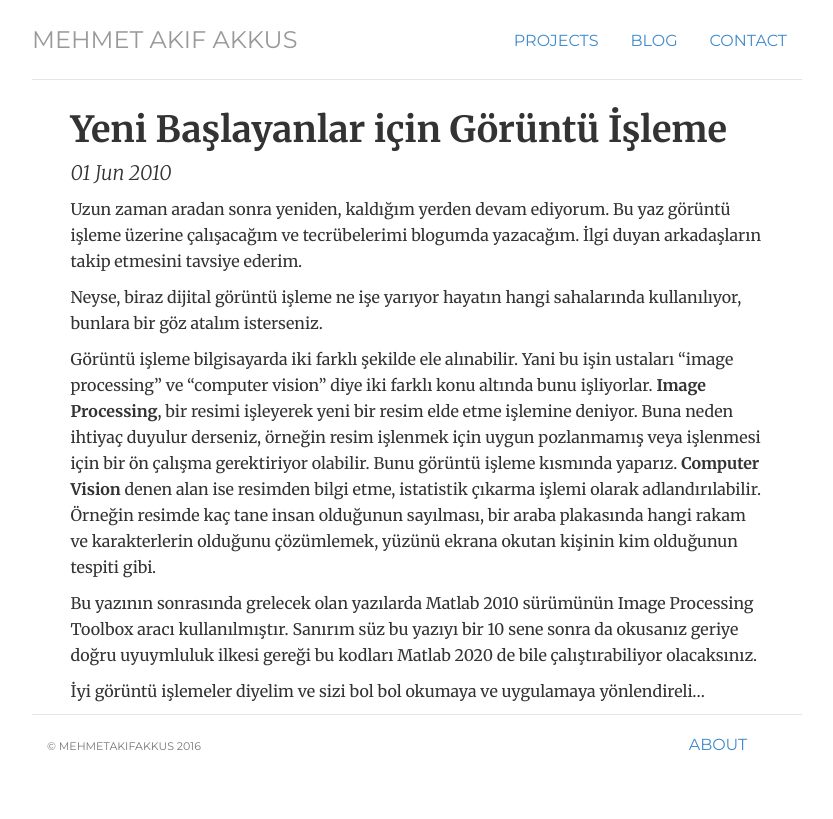
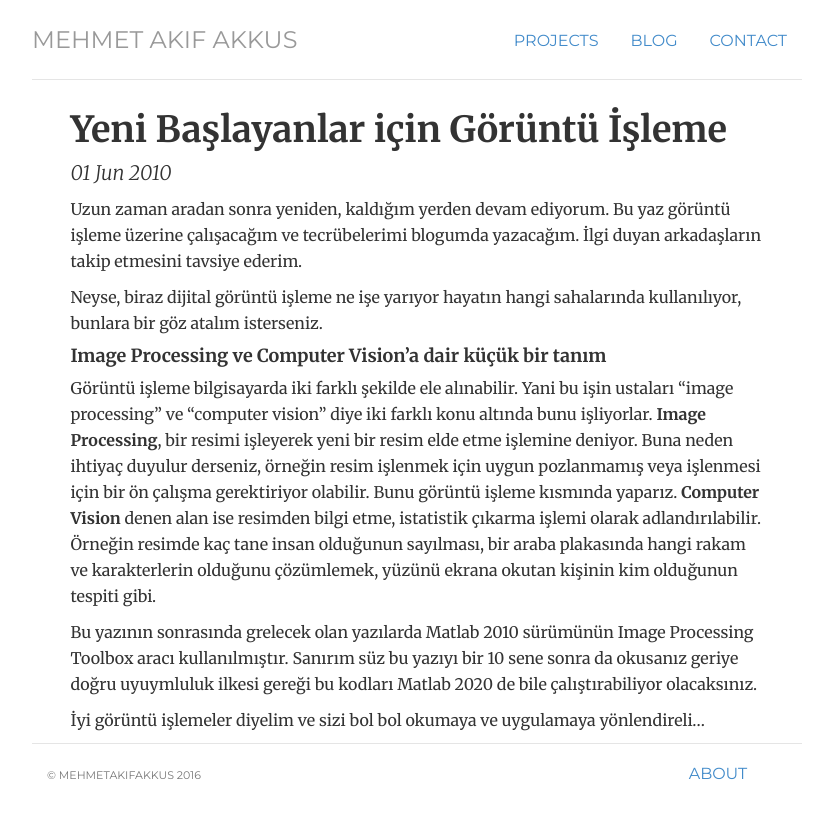
Before and after one commit to mehmetakifakkus/mehmetakifakkus.github.io, a Jekyll site: the page built from _posts/2010-06-01-goruntu-islemeye-baslarken.md, in a window 1280 px wide. Shown: the top 819 px of the page, without its empty margins (223-1056 px from the left). Built offline with Jekyll 4.4.1, drawn with Linux system fonts in a browser that asks for light colours.

Commit message:
Update 2010-06-01-goruntu-islemeye-baslarken.md

```diff
--- a/_posts/2010-06-01-goruntu-islemeye-baslarken.md
+++ b/_posts/2010-06-01-goruntu-islemeye-baslarken.md
@@ -8,6 +8,8 @@ Uzun zaman aradan sonra yeniden, kaldığım yerden devam ediyorum. Bu yaz gör
 
 Neyse, biraz dijital görüntü işleme ne işe yarıyor hayatın hangi sahalarında kullanılıyor, bunlara bir göz atalım isterseniz.
 
+#### Image Processing ve Computer Vision'a dair küçük bir tanım
+
 Görüntü işleme bilgisayarda iki farklı şekilde ele alınabilir. Yani bu işin ustaları “image processing” ve “computer vision” diye iki farklı konu altında bunu işliyorlar. **Image Processing**, bir resimi işleyerek yeni bir resim elde etme işlemine deniyor. Buna neden ihtiyaç duyulur derseniz, örneğin resim işlenmek için uygun pozlanmamış veya işlenmesi için bir ön çalışma gerektiriyor olabilir. Bunu görüntü işleme kısmında yaparız. **Computer Vision** denen alan ise resimden bilgi etme, istatistik çıkarma işlemi olarak adlandırılabilir. Örneğin resimde kaç tane insan olduğunun sayılması, bir araba plakasında hangi rakam ve karakterlerin olduğunu çözümlemek, yüzünü ekrana okutan kişinin kim olduğunun tespiti gibi.
 
 Bu yazının sonrasında grelecek olan yazılarda Matlab 2010 sürümünün Image Processing Toolbox aracı kullanılmıştır. Sanırım süz bu yazıyı bir 10 sene sonra da okusanız geriye doğru uyuymluluk ilkesi gereği bu kodları Matlab 2020 de bile çalıştırabiliyor olacaksınız.
```
